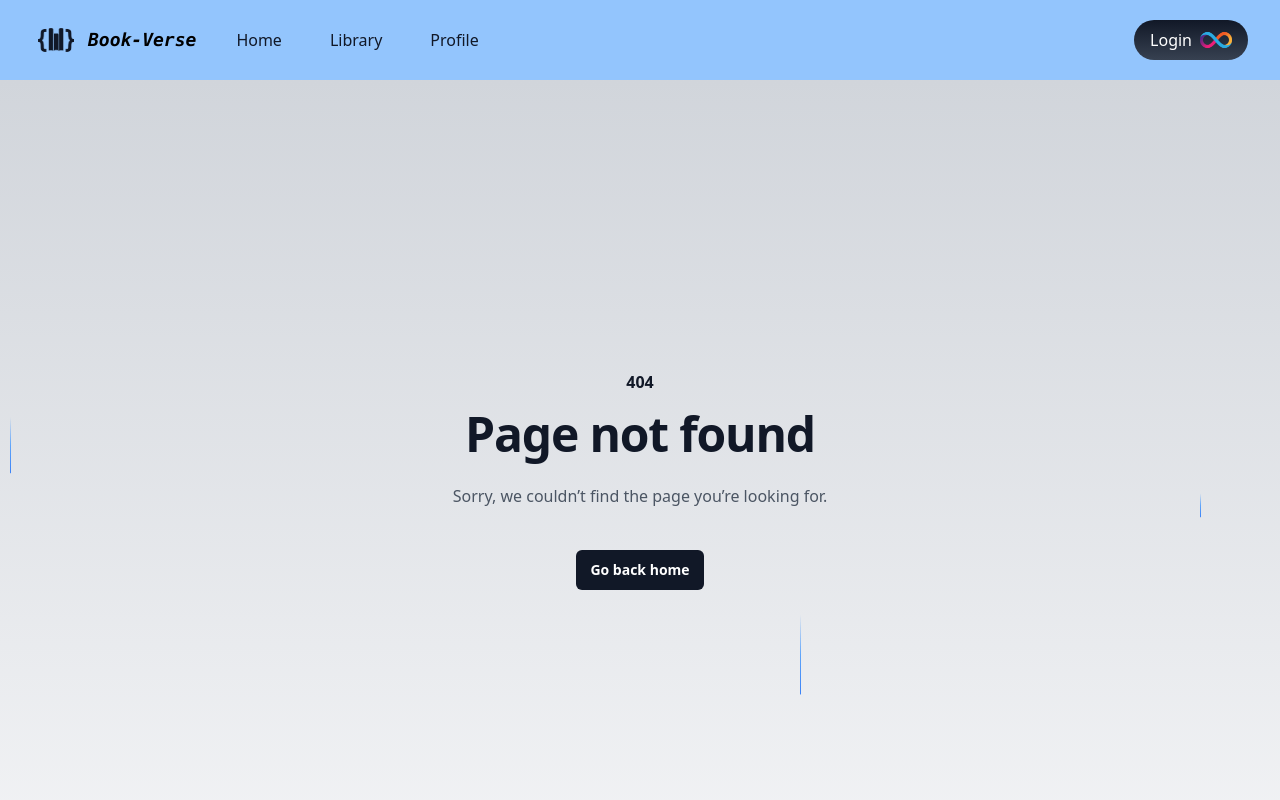
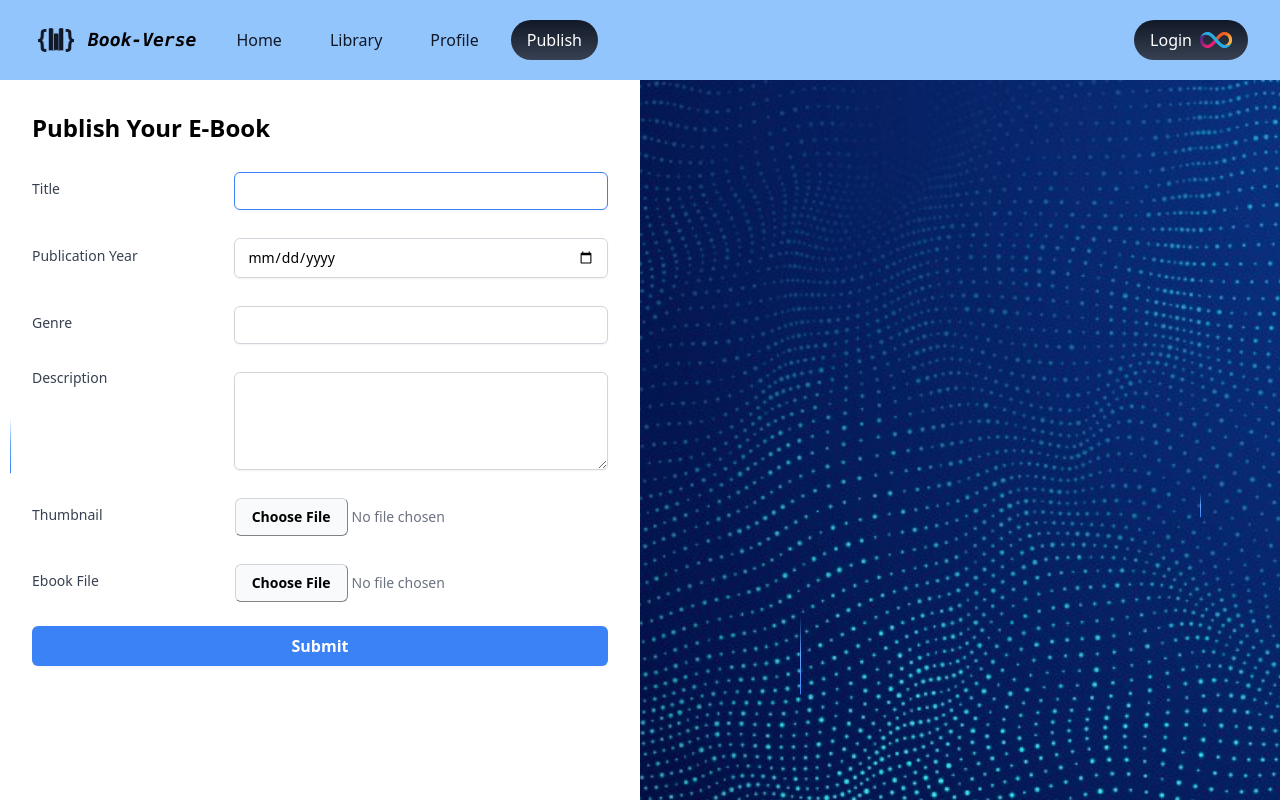
Before and after one commit to LouisFernando1204/Book-Verse_FrontEnd, a React (Vite) app: page /publish in a window 1280 px wide. Before the commit this address had no page. Shown: the top 800 px of the page. Built offline with nearby package versions, Linux system fonts and the light colour scheme.

Commit message:
Manual merge Joren branch (BookForm Page) ; Add state and function to prepare the form to send data to backend ; Fix and styling the layout lil bit

```diff
--- a/index.html
+++ b/index.html
@@ -2,7 +2,7 @@
 <html lang="en" className="h-full">
   <head>
     <meta charset="UTF-8" />
-    <link rel="icon" type="image/svg+xml" href="/vite.svg" />
+    <link rel="icon" type="image/svg+xml" href="./src/assets/bookverse-logo.png" />
     <meta name="viewport" content="width=device-width, initial-scale=1.0" />
     <title>Book-Verse</title>
   </head>
--- a/src/App.jsx
+++ b/src/App.jsx
@@ -5,6 +5,7 @@ import BookList from './views/BookList';
 import BookDetail from './views/BookDetail';
 import Profile from './views/Profile';
 import Missing from './views/Missing';
+import BookForm from './views/BookForm';
 
 function App() {
   return (
@@ -12,8 +13,9 @@ function App() {
       <Route path="/" element={<Layout />}>
         <Route index element={<Home />} />
         <Route path="library" element={<BookList />} />
-        <Route path="ebook/" element={<BookDetail />} />
+        <Route path="ebook" element={<BookDetail />} />
         <Route path="profile" element={<Profile />} />
+        <Route path="publish" element={<BookForm />} />
         <Route path="*" element={<Missing />} />
       </Route>
     </Routes>
--- a/src/components/fixed/Navbar.jsx
+++ b/src/components/fixed/Navbar.jsx
@@ -10,6 +10,7 @@ const initialNavigation = [
   { name: 'Home', href: '/', current: false },
   { name: 'Library', href: '/library', current: false },
   { name: 'Profile', href: '/profile', current: false },
+  { name: 'Publish', href: '/publish', current: false },
 ];
 
 function classNames(...classes) {
--- /dev/null
+++ b/src/views/BookForm.jsx
@@ -0,0 +1,186 @@
+/* eslint-disable no-unused-vars */
+import { useState, useRef, useEffect } from "react";
+import publishBackground from "../assets/blue-dot-wave-pattern-digital-vector-50803791.jpg";
+import ErrorMessage from "../components/ui/error-message";
+import { motion } from "framer-motion";
+
+const BookForm = () => {
+    const [title, setTitle] = useState("");
+    const [year, setYear] = useState("");
+    const [genre, setGenre] = useState("");
+    const [description, setDescription] = useState("");
+    const [thumbnail, setThumbnail] = useState(null);
+    const [file, setFile] = useState(null);
+    const [errorMessage, setErrorMessage] = useState("");
+
+    const titleRef = useRef(null);
+
+    useEffect(() => {
+        if (titleRef.current) {
+            titleRef.current.focus();
+        }
+    }, []);
+
+    const handleSubmit = (e) => {
+        e.preventDefault();
+
+        const formData = new FormData();
+        formData.append("title", title);
+        formData.append("year", year);
+        formData.append("genre", genre);
+        formData.append("description", description);
+        formData.append("thumbnail", thumbnail);
+        formData.append("file", file);
+
+        console.log("Form data submitted:", {
+            title,
+            year,
+            genre,
+            description,
+            thumbnail,
+            file,
+        });
+
+        setTitle("");
+        setYear("");
+        setGenre("");
+        setDescription("");
+        setThumbnail(null);
+        setFile(null);
+    };
+
+    return (
+        <div className="h-screen w-full flex flex-col items-center justify-center">
+            {errorMessage ? (
+                <ErrorMessage errorCode={400} errorName={"Bad Request"} errorMessage={errorMessage} />
+            ) : (
+                <div
+                    className="flex flex-col lg:flex-row w-full h-full bg-white shadow-lg overflow-hidden">
+                    {/* Form Section */}
+                    <motion.div
+                        initial={{
+                            opacity: 0,
+                            y: 20,
+                        }}
+                        animate={{
+                            opacity: 1,
+                            y: [40, 0, 0],
+                        }}
+                        transition={{
+                            duration: 1,
+                            ease: [0.4, 0.0, 0.2, 1],
+                        }}
+                        className="w-full h-full lg:w-1/2 p-8">
+                        <h1 className="text-2xl font-bold mb-6">Publish Your E-Book</h1>
+                        <form onSubmit={handleSubmit} className="space-y-6 w-full h-full">
+                            {/* Title */}
+                            <div className="flex items-center space-x-4">
+                                <label htmlFor="title" className="block text-sm font-medium text-gray-700 w-1/3 text-left">
+                                    Title
+                                </label>
+                                <input
+                                    ref={titleRef}
+                                    type="text"
+                                    id="title"
+                                    value={title}
+                                    onChange={(e) => setTitle(e.target.value)}
+                                    required
+                                    className="mt-1 block w-2/3 px-3 py-2 border border-gray-300 rounded-md shadow-sm focus:outline-none focus:ring-blue-500 focus:border-blue-500 sm:text-sm"
+                                />
+                            </div>
+
+                            {/* Publication Year */}
+                            <div className="flex items-center space-x-4">
+                                <label htmlFor="year" className="block text-sm font-medium text-gray-700 w-1/3 text-left">
+                                    Publication Year
+                                </label>
+                                <input
+                                    type="date"
+                                    id="year"
+                                    value={year}
+                                    onChange={(e) => setYear(e.target.value)}
+                                    required
+                                    className="mt-1 block w-2/3 px-3 py-2 border border-gray-300 rounded-md shadow-sm focus:outline-none focus:ring-blue-500 focus:border-blue-500 sm:text-sm"
+                                />
+                            </div>
+
+                            {/* Genre */}
+                            <div className="flex items-center space-x-4">
+                                <label htmlFor="genre" className="block text-sm font-medium text-gray-700 w-1/3 text-left">
+                                    Genre
+                                </label>
+                                <input
+                                    type="text"
+                                    id="genre"
+                                    value={genre}
+                                    onChange={(e) => setGenre(e.target.value)}
+                                    required
+                                    className="mt-1 block w-2/3 px-3 py-2 border border-gray-300 rounded-md shadow-sm focus:outline-none focus:ring-blue-500 focus:border-blue-500 sm:text-sm"
+                                />
+                            </div>
+
+                            {/* Description */}
+                            <div className="flex items-start space-x-4">
+                                <label htmlFor="description" className="block text-sm font-medium text-gray-700 w-1/3 text-left">
+                                    Description
+                                </label>
+                                <textarea
+                                    id="description"
+                                    value={description}
+                                    onChange={(e) => setDescription(e.target.value)}
+                                    rows="4"
+                                    required
+                                    className="mt-1 block w-2/3 px-3 py-2 border border-gray-300 rounded-md shadow-sm focus:outline-none focus:ring-blue-500 focus:border-blue-500 sm:text-sm"
+                                ></textarea>
+                            </div>
+
+                            {/* Thumbnail */}
+                            <div className="flex items-center space-x-4">
+                                <label htmlFor="thumbnail" className="block text-sm font-medium text-gray-700 w-1/3 text-left">
+                                    Thumbnail
+                                </label>
+                                <input
+                                    type="file"
+                                    id="thumbnail"
+                                    accept="image/*"
+                                    onChange={(e) => setThumbnail(e.target.files[0])}
+                                    className="mt-1 block w-2/3 text-sm text-gray-500 file:py-2 file:px-4 file:border file:border-gray-300 file:rounded-md file:text-sm file:font-semibold file:bg-gray-50 hover:file:bg-gray-100"
+                                />
+                            </div>
+
+                            {/* File */}
+                            <div className="flex items-center space-x-4">
+                                <label htmlFor="file" className="block text-sm font-medium text-gray-700 w-1/3 text-left">
+                                    Ebook File
+                                </label>
+                                <input
+                                    type="file"
+                                    id="file"
+                                    onChange={(e) => setFile(e.target.files[0])}
+                                    className="mt-1 block w-2/3 text-sm text-gray-500 file:py-2 file:px-4 file:border file:border-gray-300 file:rounded-md file:text-sm file:font-semibold file:bg-gray-50 hover:file:bg-gray-100"
+                                />
+                            </div>
+
+                            {/* Submit Button */}
+                            <div>
+                                <button
+                                    type="submit"
+                                    className="w-full px-4 py-2 bg-blue-500 text-white font-semibold rounded-md shadow-sm hover:bg-blue-600 focus:outline-none focus:ring-2 focus:ring-blue-500 focus:ring-offset-2"
+                                >
+                                    Submit
+                                </button>
+                            </div>
+                        </form>
+                    </motion.div>
+
+                    {/* Image Section */}
+                    <div className="hidden lg:block lg:w-1/2">
+                        <img src={publishBackground} alt="Book Cover" className="h-full object-cover w-full" />
+                    </div>
+                </div>
+            )}
+        </div>
+    );
+};
+
+export default BookForm;
```
Also changed, not shown: src/assets/blue-dot-wave-pattern-digital-vector-50803791.jpg (added).
